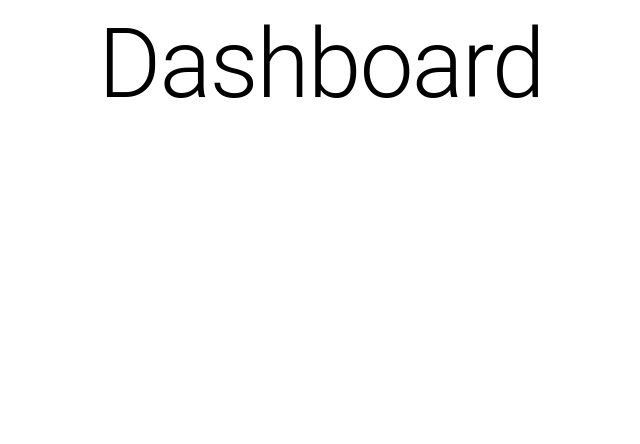
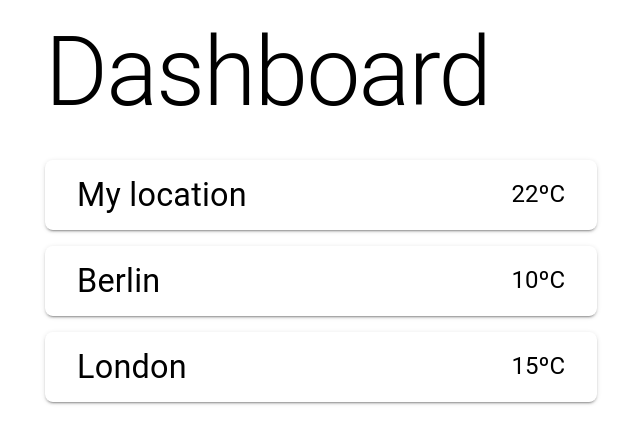
Before and after one commit to lasseklovstad/weather, a React (Vite) app: page / in a window 1280 px wide. Shown: the top 444 px of the page, without its empty margins (319-959 px from the left). Built offline with nearby package versions, Linux system fonts and the light colour scheme.

Commit message:
Task 2: List of weather locations dashboard (#3)
Co-authored-by: Lasse Kløvstad <lasse.klovstad@ciber.no>

```diff
--- a/src/views/Dashboard.tsx
+++ b/src/views/Dashboard.tsx
@@ -1,15 +1,32 @@
-import { Box, Typography } from "@mui/material";
+import { Container, List, ListItem, Typography } from "@mui/material";
+import { WeatherButton } from "./WeatherButton";
+
+const weatcherLocations = [
+  { locationName: "Berlin", temperature: "10ºC" },
+  { locationName: "London", temperature: "15ºC" },
+];
 
 export const Dashboard = () => {
   return (
-    <Box
-      component="main"
-      display="flex"
-      alignItems="center"
-      my={1}
-      flexDirection="column"
-    >
-      <Typography variant="h1">Dashboard</Typography>
-    </Box>
+    <Container component="main" maxWidth="sm" sx={{ my: 2 }}>
+      <Typography variant="h1" mb={2}>
+        Dashboard
+      </Typography>
+      <List>
+        <ListItem disableGutters>
+          <WeatherButton locationName="My location" temperature="22ºC" />
+        </ListItem>
+        {weatcherLocations.map(({ locationName, temperature }) => {
+          return (
+            <ListItem key={locationName} disableGutters>
+              <WeatherButton
+                locationName={locationName}
+                temperature={temperature}
+              />
+            </ListItem>
+          );
+        })}
+      </List>
+    </Container>
   );
 };
--- /dev/null
+++ b/src/views/WeatherButton.tsx
@@ -0,0 +1,34 @@
+import { ButtonBase, Typography } from "@mui/material";
+
+type WeatherButtonProps = {
+  locationName: string;
+  temperature: string;
+};
+
+export const WeatherButton = ({
+  locationName,
+  temperature,
+}: WeatherButtonProps) => {
+  return (
+    <ButtonBase
+      focusRipple
+      sx={{
+        boxShadow: 2,
+        height: "70px",
+        width: "100%",
+        borderRadius: 2,
+        display: "flex",
+        justifyContent: "space-between",
+        px: 4,
+        whiteSpace: "nowrap",
+      }}
+    >
+      <Typography variant="h4" component="div">
+        {locationName}
+      </Typography>
+      <Typography variant="h5" component="div">
+        {temperature}
+      </Typography>
+    </ButtonBase>
+  );
+};
```
